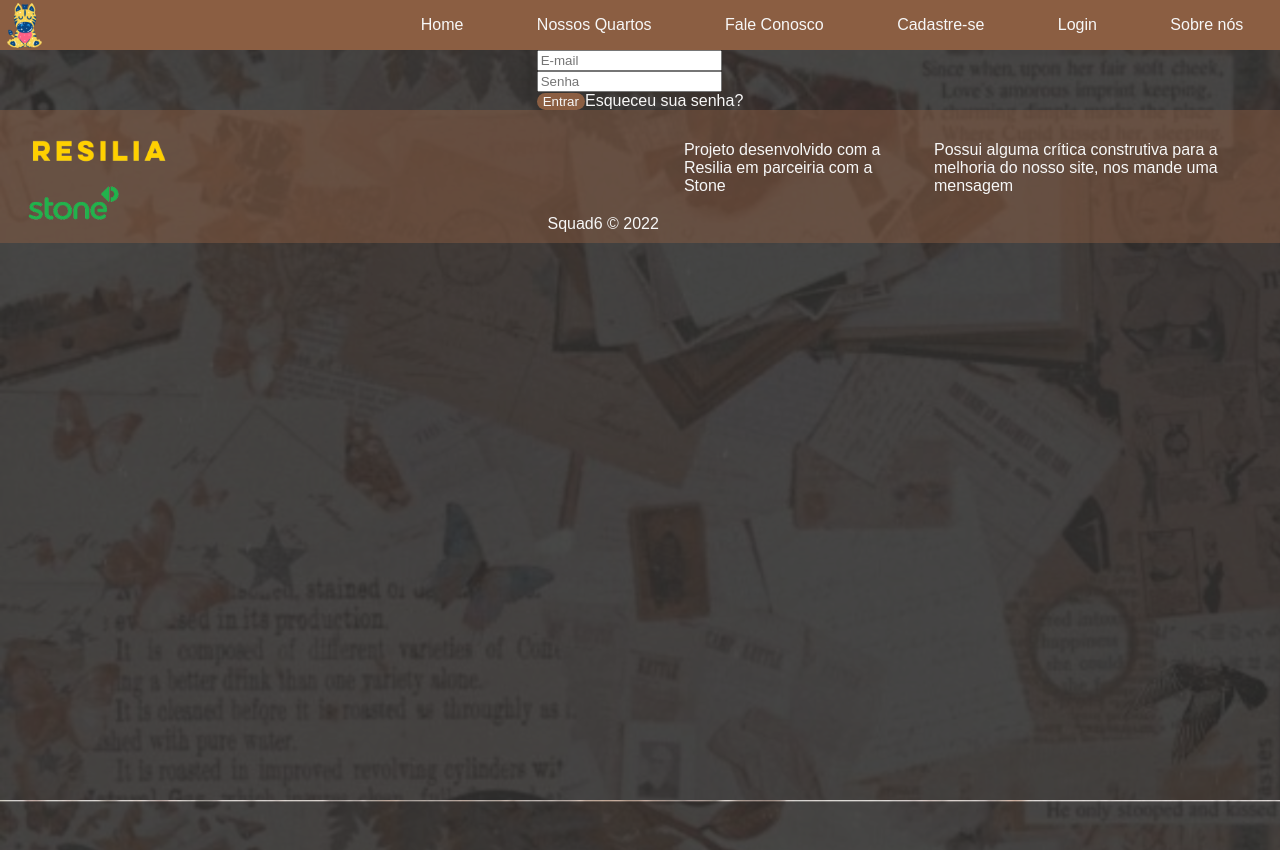
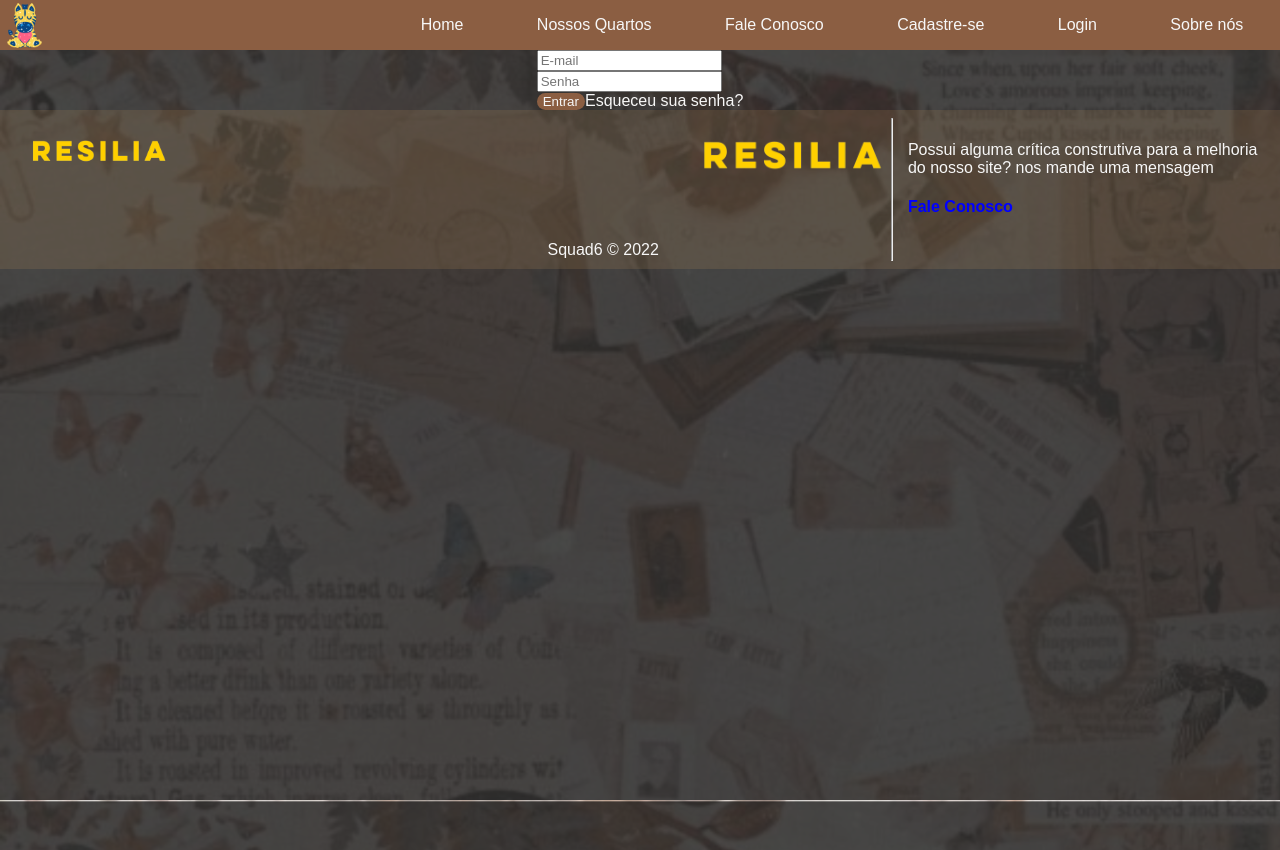
Before and after one commit to imogawa/Hotel-Transilvania, a React (Create React App) app: page /login in a window 1280 px wide. Built offline with nearby package versions, Linux system fonts and the light colour scheme.

Commit message:
Ajustes de logo do footer

```diff
--- a/src/components/Footer/Footer.jsx
+++ b/src/components/Footer/Footer.jsx
@@ -1,7 +1,9 @@
 import React from "react";
 import style from './Footer.module.css'
+import Time from "../../pages/Time/Time";
 import logoResilia from './../../assets/logoResilia.png'
 import logoStone from './../../assets/logoStone.png'
+
 
 
 export default function Footer(){
@@ -9,17 +11,17 @@ export default function Footer(){
         <footer>
             <div className={style.logos}>
                 <img className={style.imgResilia} src={logoResilia} alt="Logo" />
-                <img className={style.imgStone} src={logoStone} alt="Logo" />
             </div>
             <div className={style.copy}>
                 <span>Squad6 &copy; 2022</span>
             </div>
             <div className={style.texto}>
+            <div className={style.logos}>
+                <img className={style.imgStone} src={logoResilia} alt="Logo" />
+            </div>
+            <hr />
                 <p>
-                    Projeto desenvolvido com a Resilia em parceiria com a Stone
-                </p>
-                <p>
-                    Possui alguma crítica construtiva para a melhoria do nosso site, nos mande uma mensagem <a href=""></a>
+                    Possui alguma crítica construtiva para a melhoria do nosso site? nos mande uma mensagem <a href="/time"><h4>Fale Conosco</h4></a>
                 </p>
             </div>
         </footer>
--- a/src/components/Footer/Footer.module.css
+++ b/src/components/Footer/Footer.module.css
@@ -1,6 +1,12 @@
 footer{
-    background-color: rgba(139, 94, 66, 0.486);
+    background-color: rgba(184, 142, 88, 0.185);
     display: flex;
+    bottom: 0;
+}
+
+hr{
+    display: flex;
+    flex-direction: column;
 }
 
 footer > .logos{
@@ -15,10 +21,11 @@ footer > .logos > .imgResilia{
     width: 150px;
 }
 
-footer > .logos > .imgStone{
+footer > .texto > .logos > .imgStone{
     display: flex;
     flex-direction: column;
-    width: 100px;
+    width: 200px;
+    padding: 11px;
 }
 
 footer > .copy{
@@ -50,3 +57,13 @@ footer > .copy > span{
     padding: 10px;
 
 }
+
+h4 {
+    color: blue;
+}
+
+h4:hover{
+    transform: scale(0.98);
+    opacity: 0.9;
+    color:black
+}
--- a/src/pages/Time/Time.jsx
+++ b/src/pages/Time/Time.jsx
@@ -25,7 +25,6 @@ export default function Time(){
                         <a href="https://www.linkedin.com/in/camilamenacho/"><img src={linkedin} alt=""></img></a>
                         <a href="https://github.com/camilamenacho"><img src={github} alt=""></img></a>
                     </div>
-
                 </div>
 
                 <div className={style.perfilRede}>
@@ -48,7 +47,6 @@ export default function Time(){
             </div>
 
             <div className={style.container}>
-
                 <div className={style.perfilRede}>
                     <img src={ivy} alt="logo" />
                     <span>Iviny Ogawa</span>
@@ -75,7 +73,6 @@ export default function Time(){
                         <a href="https://www.linkedin.com/in/luanaassisi/"><img src={github} alt=""></img></a>
                     </div>
                 </div>
-
             </div>
         </div>
     )
```
